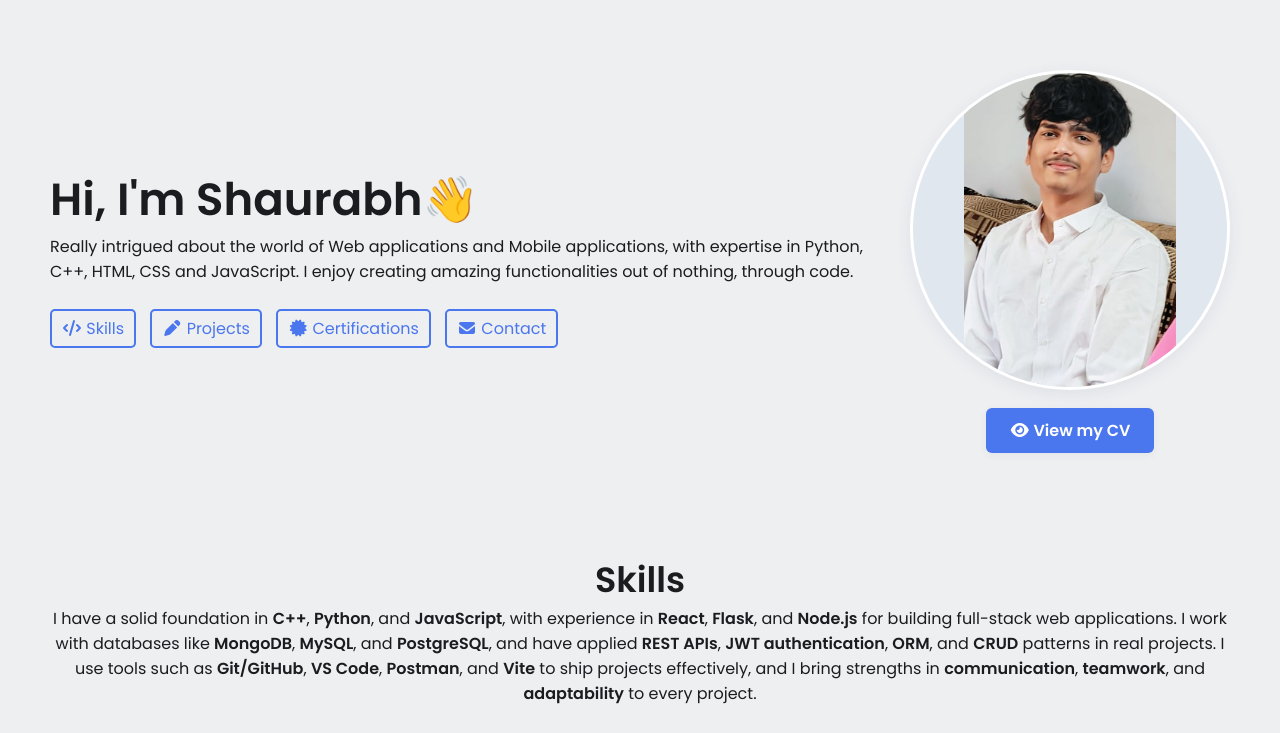
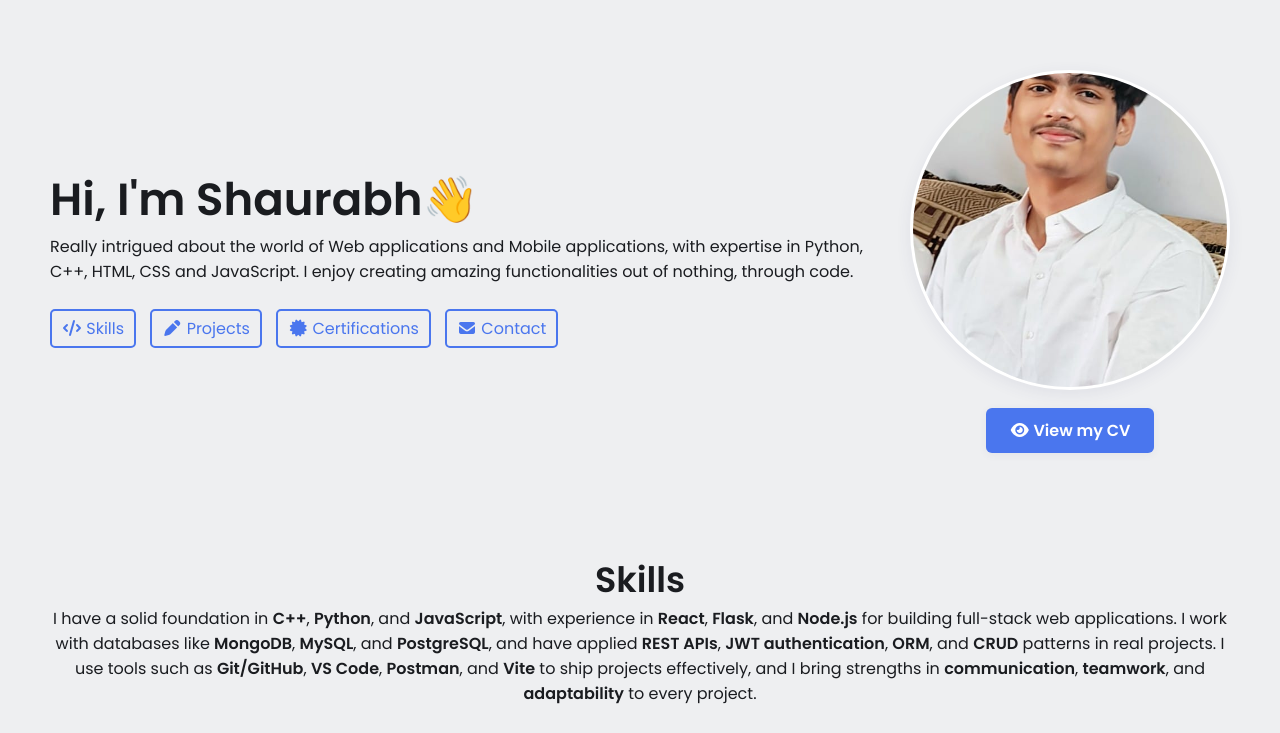
Before and after one commit to saurabh850/portfolio, a plain HTML site: page index.html in a window 1280 px wide. Shown: the part 60-793 px from the top of the page. Drawn offline with nearby package versions, Linux system fonts and the light colour scheme.

Commit message:
Fix headshot image to cover circle

```diff
--- a/style.css
+++ b/style.css
@@ -148,7 +148,7 @@ nav .right a span {
     width: 320px;
     height: 320px;
     border-radius: 50%;
-    object-fit: contain;      /* Show the whole image */
+    object-fit: cover;        /* Cover the entire circle */
     object-position: center;  /* Center the image */
     box-shadow: 0 4px 16px rgba(60,60,120,0.08);
     border: 3px solid #fff;
```
